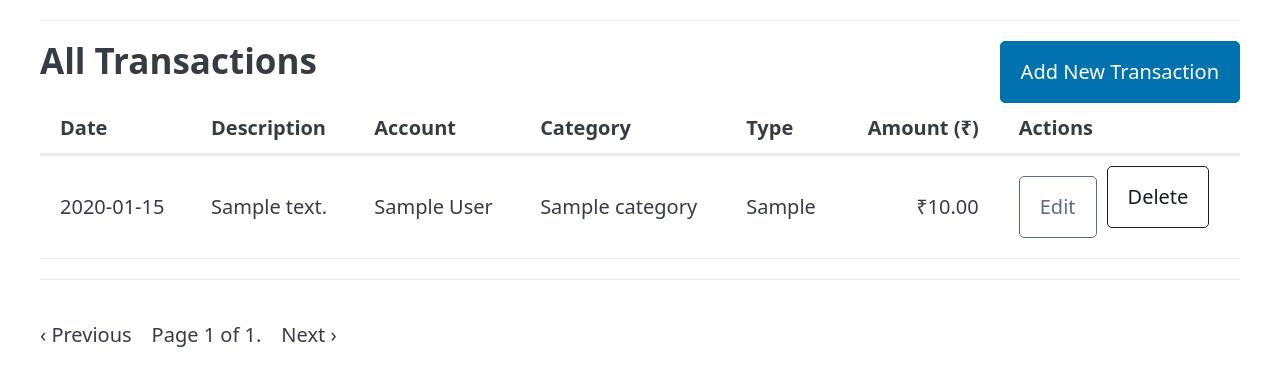
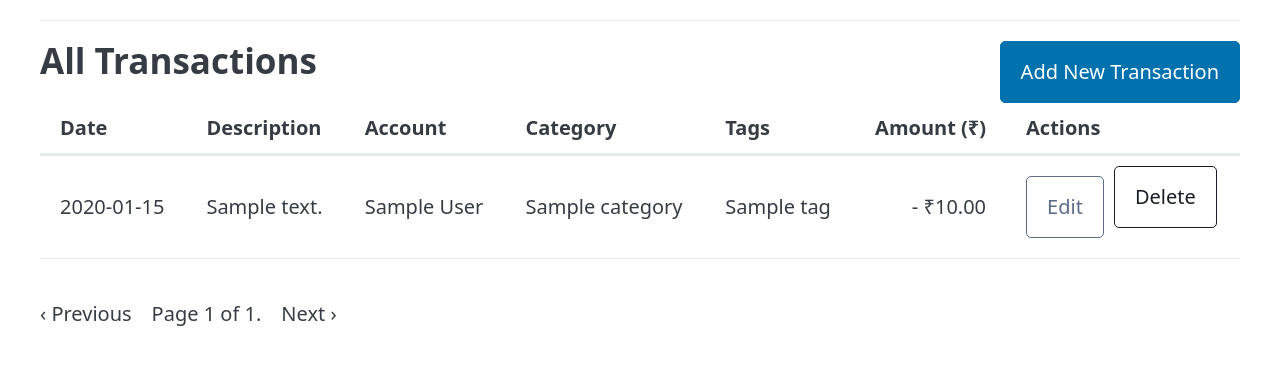
Before and after one commit to PrajwalMadhyastha/personal-finance-webapp, a Flask app: page /transactions in a window 1280 px wide. Shown: the part 90-476 px from the top of the page. Run offline with Flask 3, Linux system fonts and the light colour scheme; a user stored in the database is signed in; tables that the repository leaves empty hold one stand-in row (values such as "Sample post"); parts of the project's set-up code (start-up, migrations or seed data) failed here and were passed over; some libraries are stand-ins or nearby versions.

Commit message:
feat(app): Implement many-to-many relationship for transaction tags

```diff
--- a/finance_tracker/routes.py
+++ b/finance_tracker/routes.py
@@ -12,7 +12,7 @@ import csv
 import io
 from collections import defaultdict
 from datetime import datetime, timedelta
-from .models import Transaction, User, Category, Account, Budget
+from .models import Transaction, User, Category, Account, Budget, Tag
 from sqlalchemy import func, select
 
 
@@ -113,6 +113,21 @@ def add_transaction():
             category = db.session.get(Category, int(category_id))
             if category: new_transaction.categories.append(category)
 
+        # --- THIS IS THE FULL TAG-HANDLING LOGIC ---
+        tags_string = request.form.get('tags', '').strip()
+        if tags_string:
+            tag_names = [name.strip() for name in tags_string.split(',') if name.strip()]
+            for tag_name in tag_names:
+                # Check if tag already exists for this user (case-insensitive)
+                stmt = select(Tag).where(func.lower(Tag.name) == func.lower(tag_name), Tag.user_id == current_user.id)
+                tag = db.session.execute(stmt).scalar_one_or_none()
+                if not tag:
+                    # If not, create a new one
+                    tag = Tag(name=tag_name, user_id=current_user.id)
+                    db.session.add(tag)
+                new_transaction.tags.append(tag)
+        # --- END OF TAG LOGIC ---
+
         account = db.session.get(Account, account_id)
         if account:
             if new_transaction.transaction_type == 'income':
@@ -132,21 +147,22 @@ def add_transaction():
 @login_required
 def edit_transaction(transaction_id):
     transaction = db.session.get(Transaction, transaction_id)
-    if not transaction: abort(404)
-    if transaction.user_id != current_user.id: abort(403)
+    if not transaction or transaction.user_id != current_user.id:
+        abort(404)
 
     accounts = db.session.execute(select(Account).filter_by(user_id=current_user.id)).scalars().all()
     categories = db.session.execute(select(Category).filter_by(user_id=current_user.id)).scalars().all()
 
     if request.method == 'POST':
+        # --- (Balance update logic remains the same) ---
         original_amount = transaction.amount
         original_type = transaction.transaction_type
         original_account = transaction.account
-
         if original_account:
             if original_type == 'income': original_account.balance -= original_amount
             else: original_account.balance += original_amount
 
+        # --- (Update transaction fields) ---
         transaction.amount = decimal.Decimal(request.form.get('amount'))
         transaction.transaction_type = request.form.get('transaction_type')
         transaction.description = request.form.get('description')
@@ -158,6 +174,22 @@ def edit_transaction(transaction_id):
             if transaction.transaction_type == 'income': new_account.balance += transaction.amount
             else: new_account.balance -= transaction.amount
 
+        # --- THIS IS THE FULL TAG-HANDLING LOGIC FOR EDIT ---
+        # Clear existing tags first
+        transaction.tags.clear()
+        tags_string = request.form.get('tags', '').strip()
+        if tags_string:
+            tag_names = [name.strip() for name in tags_string.split(',') if name.strip()]
+            for tag_name in tag_names:
+                stmt = select(Tag).where(func.lower(Tag.name) == func.lower(tag_name), Tag.user_id == current_user.id)
+                tag = db.session.execute(stmt).scalar_one_or_none()
+                if not tag:
+                    tag = Tag(name=tag_name, user_id=current_user.id)
+                    db.session.add(tag)
+                transaction.tags.append(tag)
+        # --- END OF TAG LOGIC ---
+
+        # --- (Category update logic remains the same) ---
         category_id = request.form.get('category_id')
         transaction.categories.clear()
         if category_id:
--- a/finance_tracker/templates/transactions.html
+++ b/finance_tracker/templates/transactions.html
@@ -20,8 +20,7 @@
                     <th>Description</th>
                     <th>Account</th>
                     <th>Category</th>
-                    <th>Type</th>
-                    <th style="text-align: right;">Amount (₹)</th>
+                    <th>Tags</th> <th style="text-align: right;">Amount (₹)</th>
                     <th>Actions</th>
                 </tr>
             </thead>
@@ -30,15 +29,18 @@
                     <tr>
                         <td>{{ transaction.transaction_date.strftime('%Y-%m-%d') }}</td>
                         <td>{{ transaction.description }}</td>
-                        <td>{{ transaction.account.name }}</td>
+                        <td>{{ transaction.account.name if transaction.account else 'N/A' }}</td>
                         <td>
                             {% for cat in transaction.categories %}{{ cat.name }}{% if not loop.last %}, {% endif %}{% endfor %}
                         </td>
-                        <td class="{{ transaction.transaction_type }}">
-                            {{ transaction.transaction_type | capitalize }}
+                        <td>
+                            {% for tag in transaction.tags %}
+                                <span class="badge">{{ tag.name }}</span>
+                            {% endfor %}
                         </td>
                         <td class="{{ transaction.transaction_type }}" style="text-align: right;">
-                            ₹{{ "%.2f"|format(transaction.amount) }}
+                             {% if transaction.transaction_type == 'income' %}+{% else %}-{% endif %}
+                             ₹{{ "%.2f"|format(transaction.amount) }}
                         </td>
                         <td>
                             <div style="display: flex; gap: 0.5rem; align-items: center;">
@@ -53,25 +55,14 @@
             </tbody>
         </table>
 
-        <hr>
-
-        <!-- Pagination navigation -->
         <nav aria-label="Pagination">
             <ul>
                 <li>
-                    {% if transactions.has_prev %}
-                        <a href="{{ url_for('main.transactions', page=transactions.prev_num) }}">‹ Previous</a>
-                    {% else %}
-                        <span disabled>‹ Previous</span>
-                    {% endif %}
+                    {% if transactions.has_prev %}<a href="{{ url_for('main.transactions', page=transactions.prev_num) }}">‹ Previous</a>{% else %}<span disabled>‹ Previous</span>{% endif %}
                 </li>
                 <li>Page {{ transactions.page }} of {{ transactions.pages }}.</li>
                 <li>
-                    {% if transactions.has_next %}
-                        <a href="{{ url_for('main.transactions', page=transactions.next_num) }}">Next ›</a>
-                    {% else %}
-                        <span disabled>Next ›</span>
-                    {% endif %}
+                    {% if transactions.has_next %}<a href="{{ url_for('main.transactions', page=transactions.next_num) }}">Next ›</a>{% else %}<span disabled>Next ›</span>{% endif %}
                 </li>
             </ul>
         </nav>
@@ -79,5 +70,4 @@
     {% else %}
         <p>No transactions recorded yet. <a href="{{ url_for('main.add_transaction') }}">Add your first one!</a></p>
     {% endif %}
-
 {% endblock %}
```
Also changed, not shown: finance_tracker/models.py (+17 -15 lines), finance_tracker/templates/add_transaction.html (+5 -8 lines), finance_tracker/templates/dashboard.html (+6 -1 lines), finance_tracker/templates/edit_transaction.html (+7 -14 lines), migrations/versions/2ddc03c3c781_m.py (added, +43 -0 lines).
